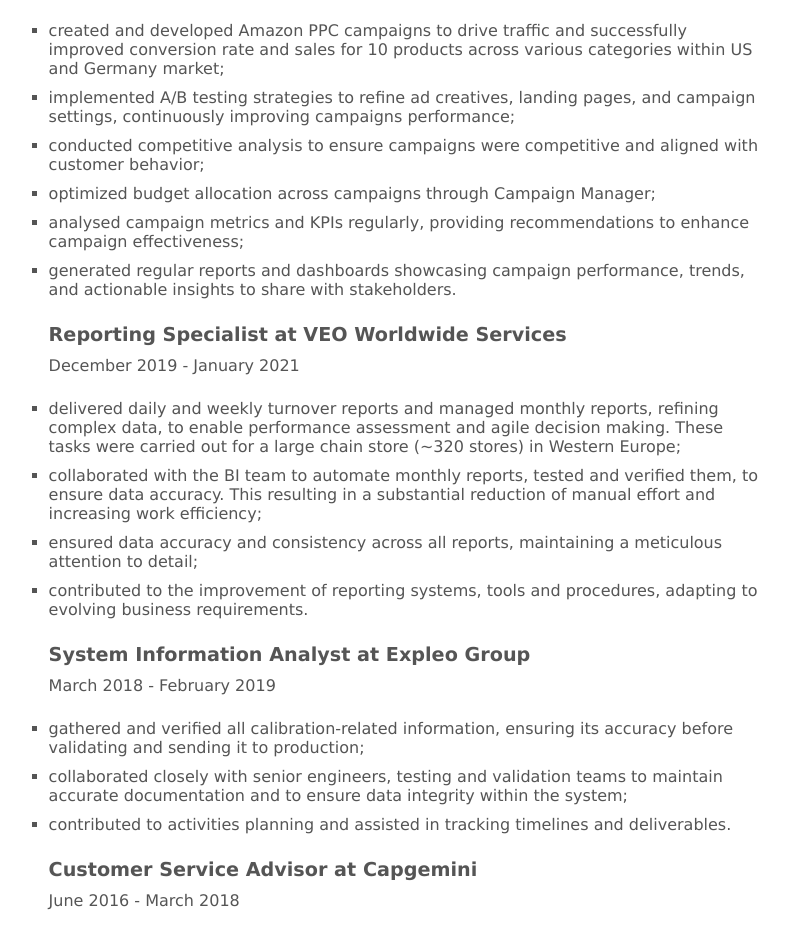
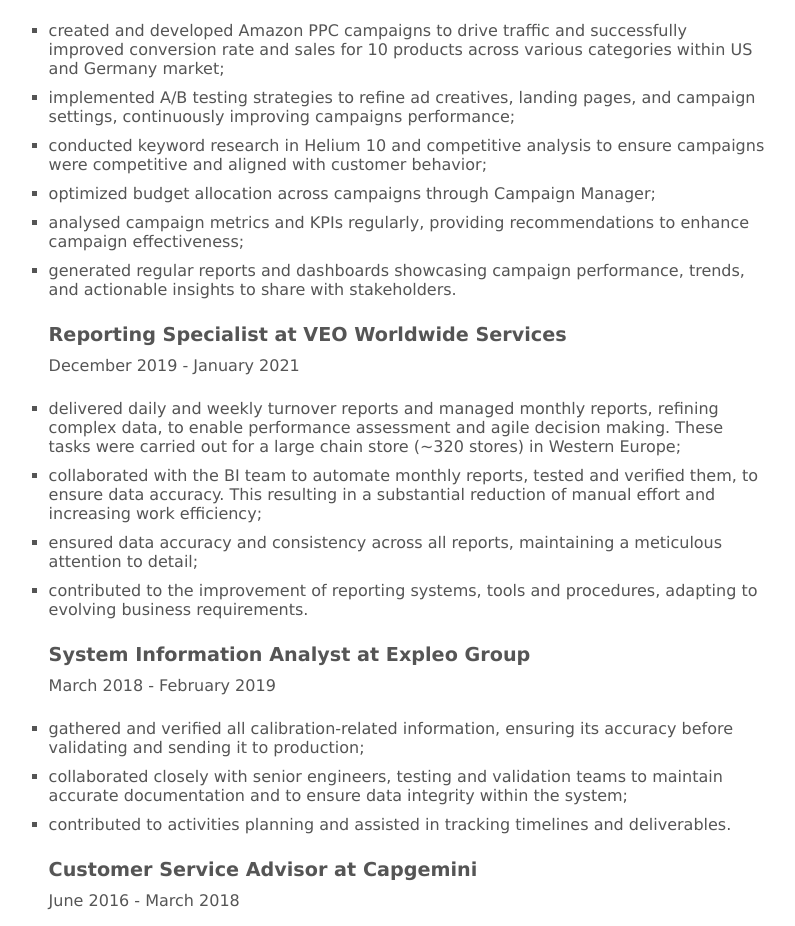
Before and after one commit to itiganas/resume, a website built with Parcel: page index.html in a window 1280 px wide. Shown: the part 1507-2433 px from the top of the page, without its empty margins (445-1240 px from the left). Built offline with nearby package versions, Linux system fonts and the light colour scheme.

Commit message:
Update index.html

```diff
--- a/index.html
+++ b/index.html
@@ -63,7 +63,7 @@
             sales for 10 products across various categories within US and Germany market;</li>
           <li>implemented A/B testing strategies to refine ad creatives, landing pages, and campaign settings,
             continuously improving campaigns performance;</li>
-          <li>conducted competitive analysis to ensure campaigns were competitive and aligned with customer behavior;</li>
+          <li>conducted keyword research in Helium 10 and competitive analysis to ensure campaigns were competitive and aligned with customer behavior;</li>
           <li>optimized budget allocation across campaigns through Campaign Manager;</li>
           <li>analysed campaign metrics and KPIs regularly, providing recommendations to enhance campaign
             effectiveness;</li>
```
